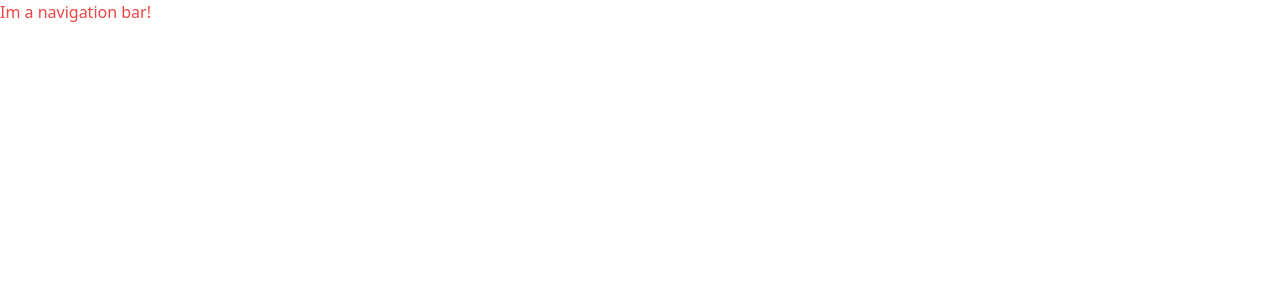
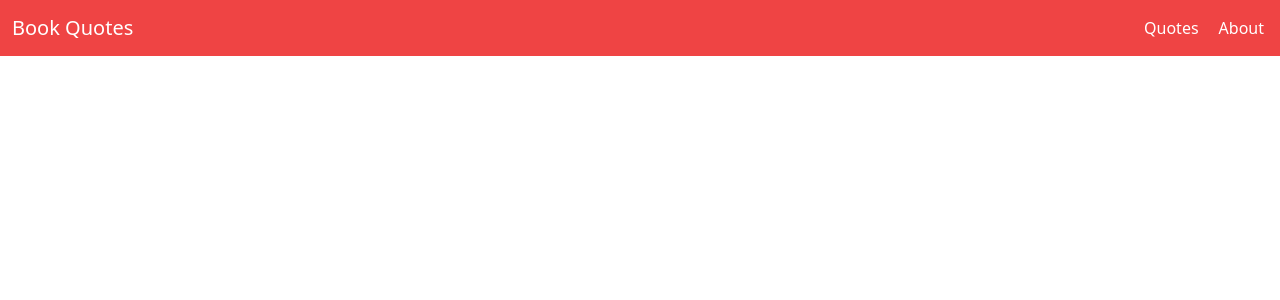
Before and after one commit to Readpato/book-quotes-webpage, a Nuxt app: page / in a window 1280 px wide. Shown: the top 300 px of the page. Built offline with nearby package versions, Linux system fonts and the light colour scheme.

Commit message:
feat: Create navigation bar
The navigation bar that is going to be used in this project has been created. The styling has been created using Tailwind. The links to the pages have not been inserted because they are still to be created

```diff
--- a/components/TheNavBar.vue
+++ b/components/TheNavBar.vue
@@ -1,3 +1,19 @@
 <template>
-  <h1 class="text-red-500">Im a navigation bar!</h1>
+  <nav
+    class="w-full h-14 bg-red-500 flex justify-between items-center p-3 text-white"
+  >
+    <h1 class="text-white text-xl">Book Quotes</h1>
+    <ul class="flex space-x-3">
+      <li
+        class="cursor-pointer hover:outline hover:outline-red-400 p-1 rounded"
+      >
+        <NuxtLink>Quotes</NuxtLink>
+      </li>
+      <li
+        class="cursor-pointer hover:outline hover:outline-red-400 p-1 rounded"
+      >
+        <NuxtLink>About</NuxtLink>
+      </li>
+    </ul>
+  </nav>
 </template>
```
